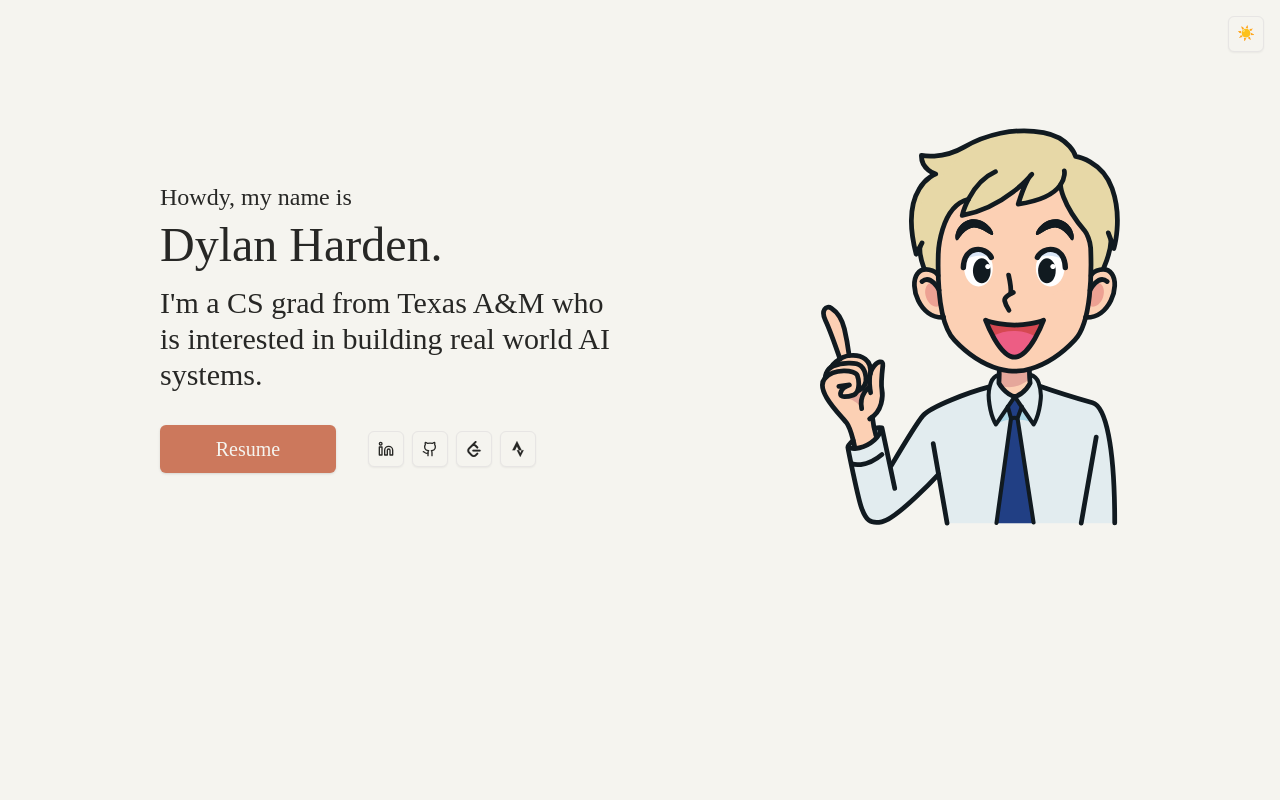
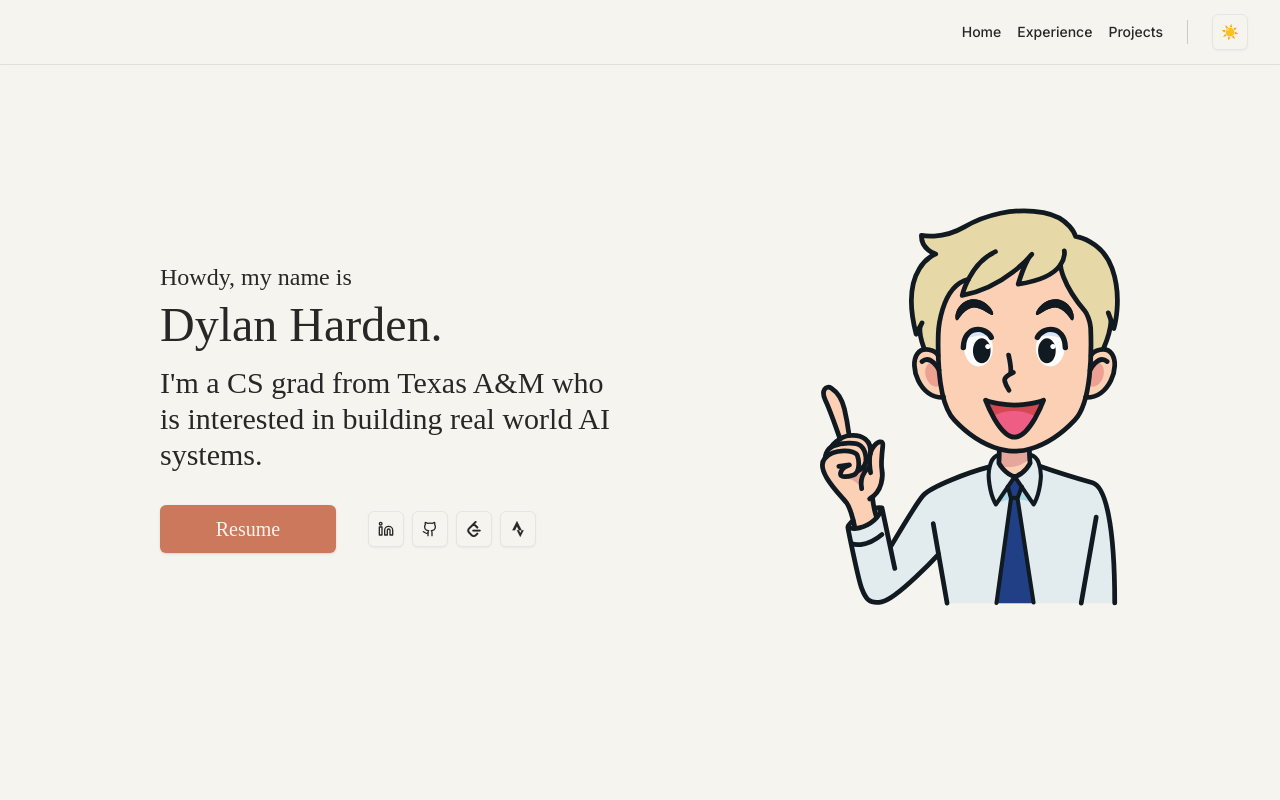
Before and after one commit to SaratBobbili/website-template, a React (Vite) app: page / in a window 1280 px wide. Shown: the top 800 px of the page. Built offline with nearby package versions, Linux system fonts and the light colour scheme.

Commit message:
add navigation links

```diff
--- a/src/App.tsx
+++ b/src/App.tsx
@@ -6,15 +6,68 @@ import ProjectsList from './components/features/projects/ProjectsList'
 import Footer from './components/layout/Footer'
 
 const App: React.FC = () => {
+  const smoothScroll = (e: React.MouseEvent<HTMLAnchorElement>, hash: string) => {
+    e.preventDefault()
+    const element = document.querySelector(hash)
+    if (element) {
+      element.scrollIntoView({ behavior: 'smooth' })
+    }
+  }
+
   return (
     <div className='bg-background text-foreground relative'>
-      <div className="absolute top-4 right-4">
-        <ThemeToggle />
+      {/* Navigation Bar */}
+      <nav className="font-inter fixed w-full top-0 left-0 bg-background/90 backdrop-blur-sm z-50 border-b border-foreground/10">
+        <div className="container mx-auto px-4 sm:px-6 lg:px-8">
+          <div className="flex items-center justify-between h-16">
+            {/* Empty spacer to push nav items to right */}
+            <div className="flex-1" />
+
+            {/* Navigation items grouped with theme toggle */}
+            <div className="flex items-center gap-6">
+              <div className="flex items-center gap-4">
+                <a
+                  href="#home"
+                  onClick={(e) => smoothScroll(e, '#home')}
+                  className="text-sm font-medium hover:text-primary transition-colors"
+                >
+                  Home
+                </a>
+                <a
+                  href="#experience"
+                  onClick={(e) => smoothScroll(e, '#experience')}
+                  className="text-sm font-medium hover:text-primary transition-colors"
+                >
+                  Experience
+                </a>
+                <a
+                  href="#projects"
+                  onClick={(e) => smoothScroll(e, '#projects')}
+                  className="text-sm font-medium hover:text-primary transition-colors"
+                >
+                  Projects
+                </a>
+              </div>
+              <div className="h-6 w-px bg-foreground/20" /> {/* Vertical separator */}
+              <ThemeToggle />
+            </div>
+          </div>
+        </div>
+      </nav>
+
+      {/* Main Content */}
+      <div className="pt-20">
+        <div id="home">
+          <Home />
+        </div>
+        <div id="experience" className="scroll-mt-20">
+          <ExperienceTimeline />
+        </div>
+        <div id="projects" className="scroll-mt-20">
+          <ProjectsList />
+        </div>
+        <Footer />
       </div>
-      <Home />
-      <ExperienceTimeline />
-      <ProjectsList />
-      <Footer />
     </div>
   )
 }
```
Also changed, not shown: 1 other file (tests, documents, lock files or other folders).
